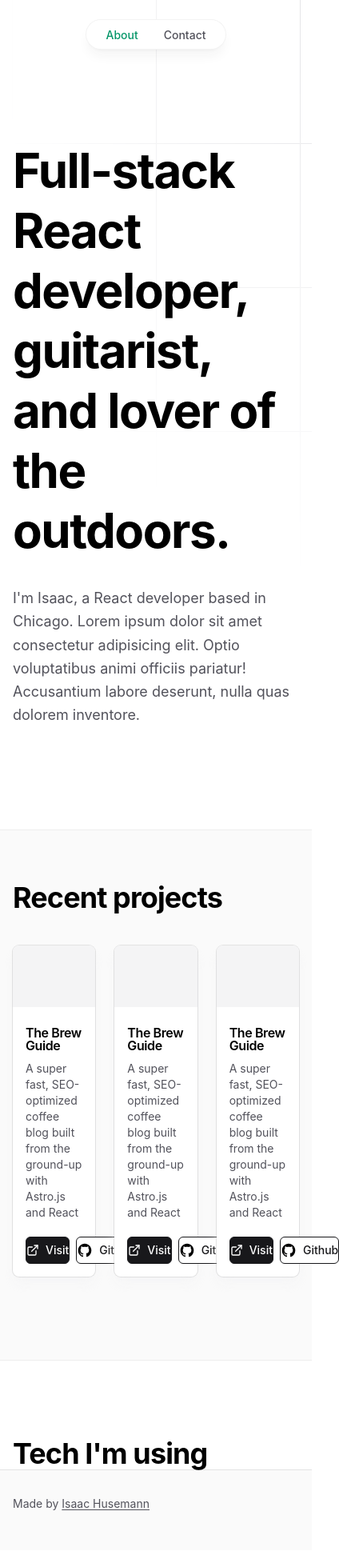
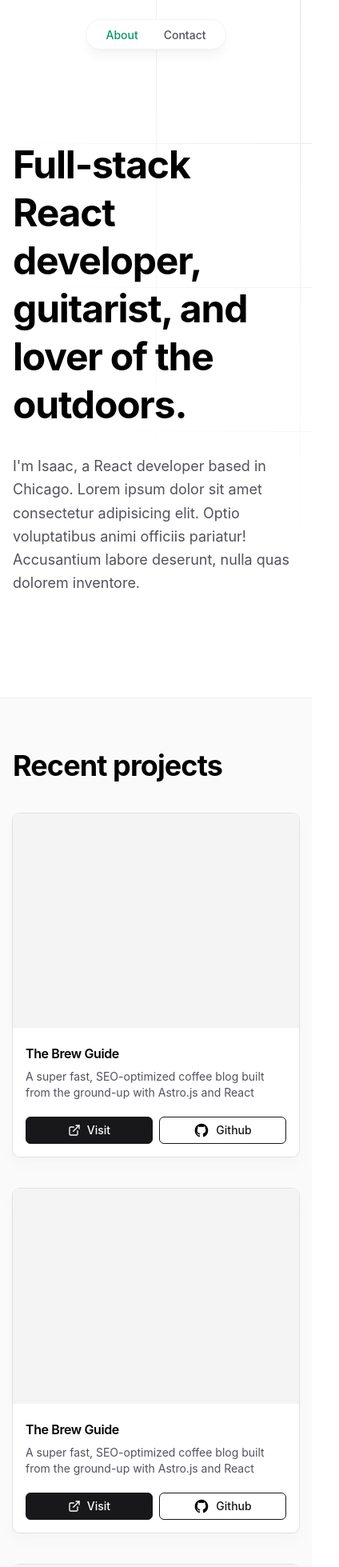
Before and after one commit to ihusemann/portfolio, an Astro site: page / in a window 390 px wide. Shown: the top 1959 px of the page at 80% size, 424 px wide, since content can reach past the window. Before the commit the page ends 1938 px from the top, so only its background shows below. Built offline with nearby package versions, Linux system fonts and the light colour scheme; Astro itself is replaced by a stand-in of ours.

Commit message:
improved homepage responsiveness

```diff
--- a/src/pages/index.astro
+++ b/src/pages/index.astro
@@ -8,7 +8,9 @@ import Gutter from "../layouts/Gutter.astro";
 <BaseLayout>
   <div class="mb-32">
     <Gutter>
-      <h1 class="text-6xl font-bold leading-tight tracking-tight max-w-4xl">
+      <h1
+        class="text-5xl md:text-6xl font-bold leading-tight tracking-tight max-w-4xl"
+      >
         Full-stack React developer, guitarist, and lover of the outdoors.
       </h1>
       <p class="text-lg leading-relaxed text-zinc-600 mt-8 max-w-2xl">
@@ -22,7 +24,9 @@ import Gutter from "../layouts/Gutter.astro";
   <div class="mb-24 py-16 bg-zinc-50 border-y border-zinc-900/5">
     <Gutter>
       <h2 class="text-4xl font-bold tracking-tight">Recent projects</h2>
-      <div class="grid grid-cols-3 gap-x-6 py-10">
+      <div
+        class="grid grid-cols-1 md:grid-cols-2 lg:grid-cols-3 gap-x-6 gap-y-10 py-10"
+      >
         <ProjectCard
           title="The Brew Guide"
           description="A super fast, SEO-optimized coffee blog built from the ground-up with Astro.js and React"
```
